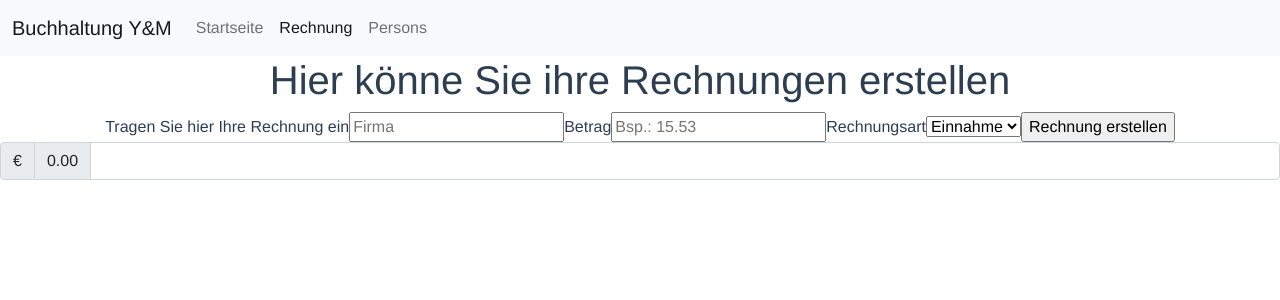
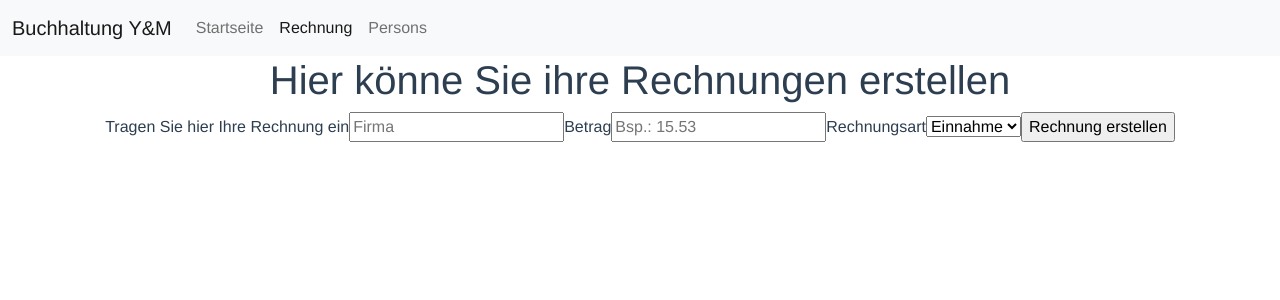
Before and after one commit to YafesEkim/webtech-frontend-accounting, a Vue app: page /rechnung in a window 1280 px wide. Shown: the top 300 px of the page. Built offline with nearby package versions, Linux system fonts and the light colour scheme.

Commit message:
rechnung erstellen change2

```diff
--- a/src/views/Rechnung.vue
+++ b/src/views/Rechnung.vue
@@ -15,12 +15,6 @@
       <input type="submit" value="Rechnung erstellen">
     </form>
   </div>
-
-  <div class="input-group mb-3">
-    <span class="input-group-text">€</span>
-    <span class="input-group-text">0.00</span>
-    <input type="text" class="form-control" aria-label="Euro mit zwei Nachkommastellen">
-  </div>
 </template>
 
 <script>
```
